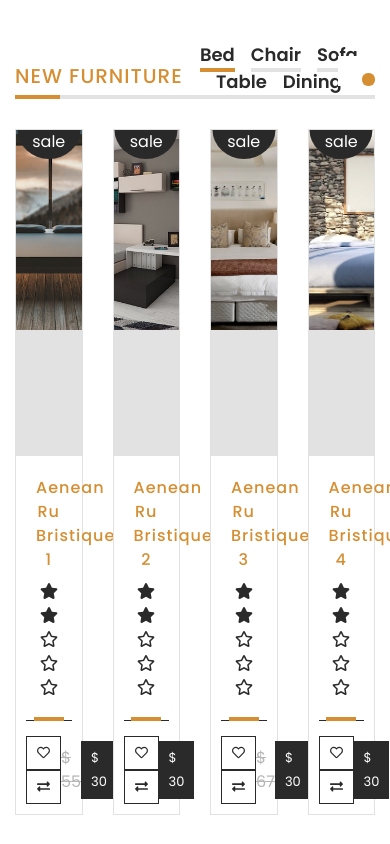
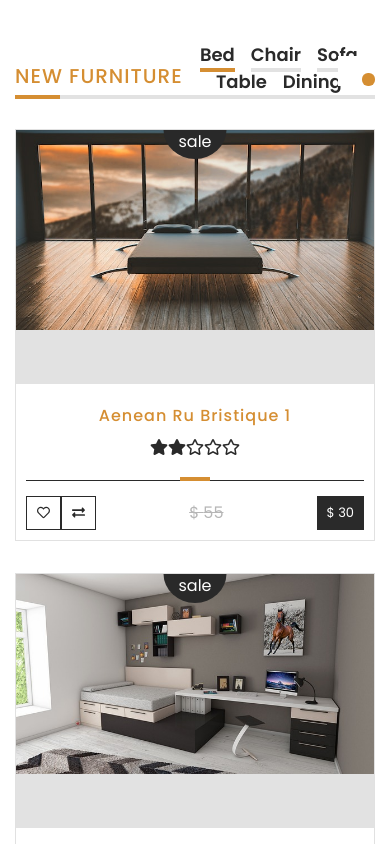
Before and after one commit to wierza/Team-project, a React (Create React App) app: page / in a window 390 px wide. Shown: the part 840-1684 px from the top of the page. Built offline with nearby package versions, Linux system fonts and the light colour scheme.

Commit message:
Add Bootstarp classes to NewFurniture

```diff
--- a/src/components/features/NewFurniture/NewFurniture.js
+++ b/src/components/features/NewFurniture/NewFurniture.js
@@ -68,7 +68,7 @@ class NewFurniture extends React.Component {
           </div>
           <div className='row'>
             {categoryProducts.slice(activePage * 8, (activePage + 1) * 8).map(item => (
-              <div key={item.id} className='col-3'>
+              <div key={item.id} className='col-12 col-sm-6 col-md-3'>
                 <ProductBox {...item} />
               </div>
             ))}
```
Also changed, not shown: src/components/features/NewFurniture/NewFurniture.module.scss (line endings or trailing spaces).
